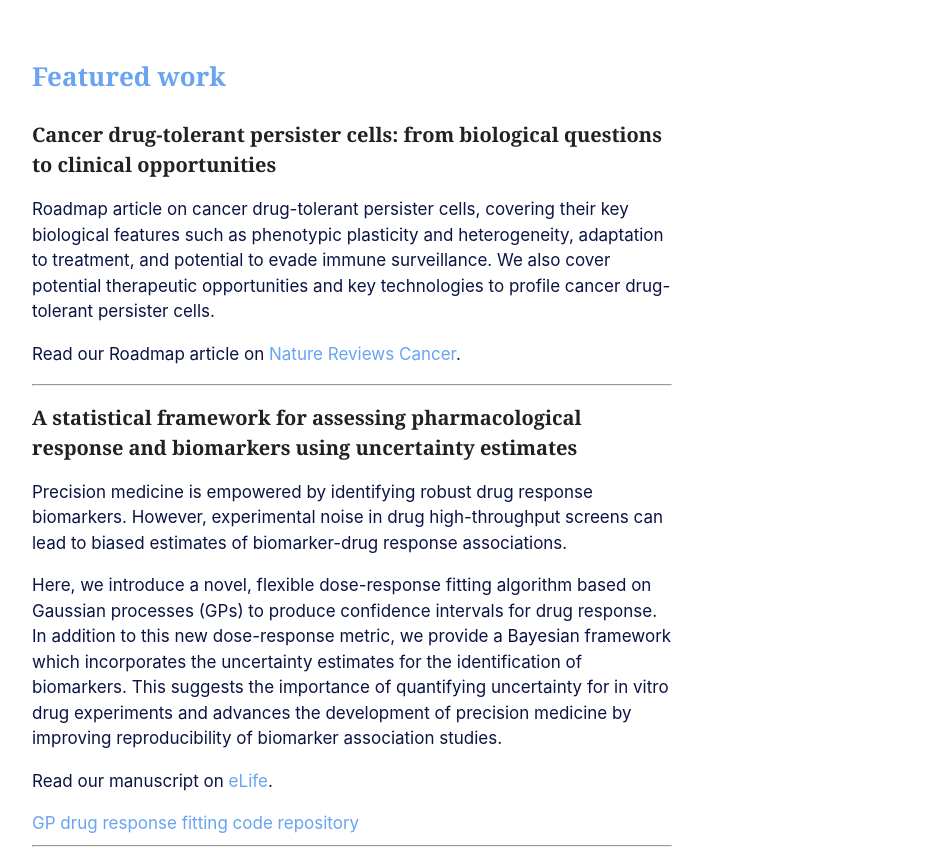
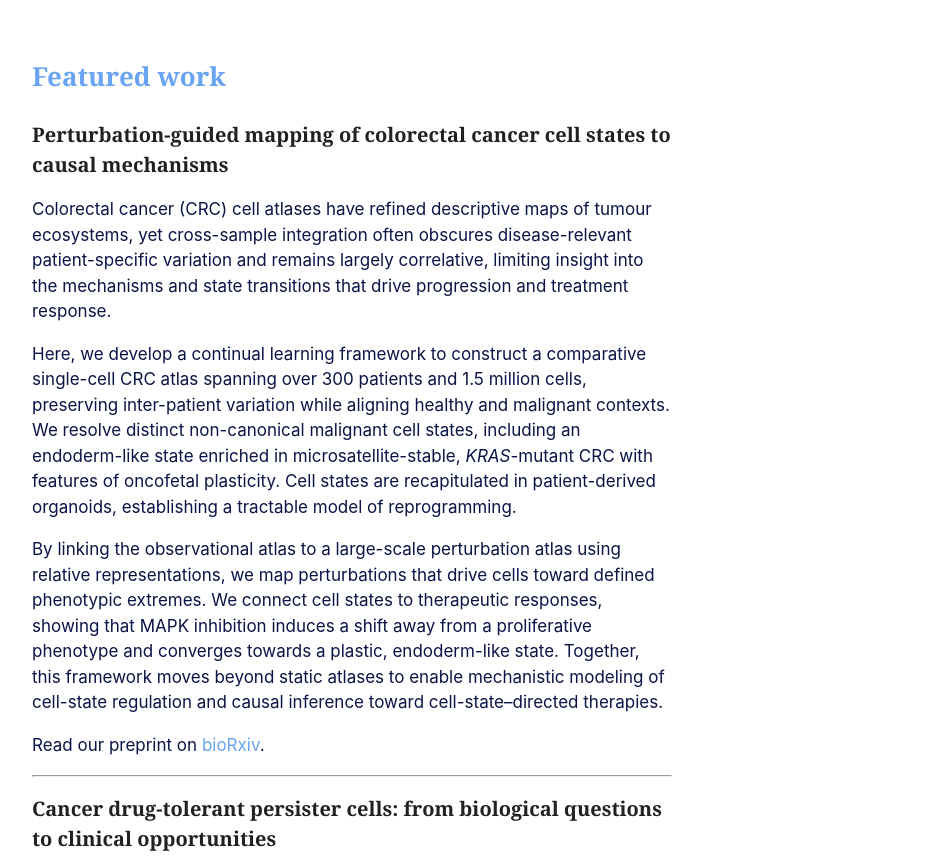
Before and after one commit to ttszen/ttszen.com, a plain HTML site: page research.html in a window 1280 px wide. Shown: the part 50-910 px from the top of the page, without its empty margins (224-1173 px from the left). Drawn offline with Linux system fonts and the light colour scheme.

Commit message:
Updated research page.

```diff
--- a/research.html
+++ b/research.html
@@ -40,6 +40,26 @@
     <div class="secondary-page-text">
 
         <h3>Featured work</h3>
+
+        <h2>Perturbation-guided mapping of colorectal cancer cell states to causal mechanisms</h2>
+
+        <p>Colorectal cancer (CRC) cell atlases have refined descriptive maps of tumour ecosystems, yet cross-sample integration often obscures disease-relevant patient-specific variation and remains largely correlative, limiting insight into the mechanisms and state transitions
+            that drive progression and treatment response.</p>
+
+        <p>Here, we develop a continual learning framework to construct a comparative single-cell CRC atlas spanning over 300 patients and 1.5 million cells, preserving inter-patient variation while aligning healthy and malignant contexts.
+            We resolve distinct non-canonical malignant cell states, including an endoderm-like state enriched in microsatellite-stable, <i>KRAS</i>-mutant CRC with features of oncofetal plasticity. Cell states are recapitulated in patient-derived organoids, establishing a tractable model of
+            reprogramming.</p>
+
+        <p>By linking the observational atlas to a large-scale perturbation atlas using relative representations, we map perturbations that drive cells toward defined phenotypic extremes. We connect cell states to therapeutic responses, showing that MAPK inhibition induces
+            a shift away from a proliferative phenotype and converges towards a plastic, endoderm-like state. Together, this framework moves beyond static atlases to enable mechanistic modeling of cell-state regulation and causal inference toward cell-state–directed therapies.
+
+        </p>
+
+        <p>Read our preprint on <a
+                href="https://www.biorxiv.org/content/10.64898/2026.03.03.708171v3"
+                target="_blank">bioRxiv</a>.</p>
+
+        <hr>
 
         <h2>Cancer drug-tolerant persister cells: from biological questions to clinical opportunities</h2>
 
```
